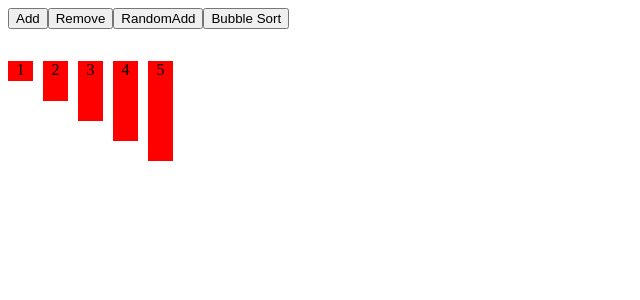
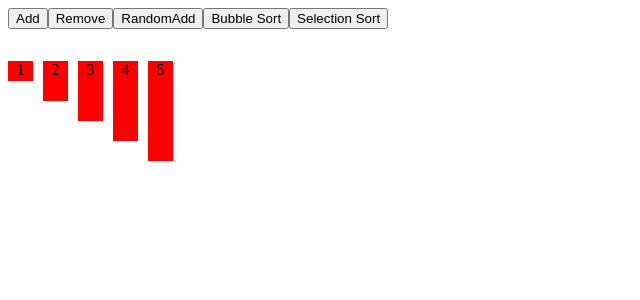
Before and after one commit to egd-ngocnd/vuejs-demo, a Vue app: page / in a window 1280 px wide. Shown: the top 300 px of the page, without its empty margins (0-640 px from the left). Built offline with nearby package versions, Linux system fonts and the light colour scheme.

Commit message:
Selection Sort

```diff
--- a/src/App.vue
+++ b/src/App.vue
@@ -3,7 +3,8 @@
     <button v-on:click="add">Add</button>
     <button v-on:click="remove">Remove</button>
     <button v-on:click="randomAdd">RandomAdd</button>
-    <button v-on:click="sort">Bubble Sort</button>
+    <button v-on:click="sort(1)">Bubble Sort</button>
+    <button v-on:click="sort(2)">Selection Sort</button>
     <transition-group name="list" tag="p">
       <p
         v-for="item in items"
@@ -40,12 +41,12 @@ export default {
       var that = this;
       var evtInterval = setInterval(function () {
         that.items.splice(that.randomIndex(), 0, that.nextNum++);
-        if (that.items.length > 12) {
+        if (that.items.length === 10) {
           clearInterval(evtInterval);
         }
       }, 1000);
     },
-    sort: function () {
+    sort: function (intType) {
       var that = this;
       async function BubbleSort() {
         var i, j;
@@ -76,7 +77,47 @@ export default {
           alert("END");
         }, 500);
       }
-      BubbleSort();
+      async function SelectionSort() {
+        var i, j;
+        var min_idx = 0;
+        var n = that.items.length;
+        alert("START");
+        for (i = 0; i < n - 1; i++) {
+          min_idx = i;
+          for (j = i + 1; j < n; j++) {
+            if (that.items[min_idx] > that.items[j]) {
+              min_idx = j;
+            }
+          }
+          if (min_idx === i) {
+            continue;
+          }
+          var a, b;
+          a = that.items[i];
+          b = that.items[min_idx];
+          let promise = new Promise((resolve, reject) => {
+            setTimeout(function () {
+              that.items.splice(i, 1);
+              that.items.splice(min_idx - 1, 1);
+            }, 500);
+            setTimeout(function () {
+              that.items.splice(i, 0, b);
+              that.items.splice(min_idx, 0, a);
+              resolve("done2");
+            }, 1000);
+          });
+          await promise;
+        }
+        setTimeout(function () {
+          alert("END");
+        }, 500);
+      }
+      if (intType === 1) {
+        BubbleSort();
+      }
+      if (intType === 2) {
+        SelectionSort();
+      }
     },
   },
 };
```
